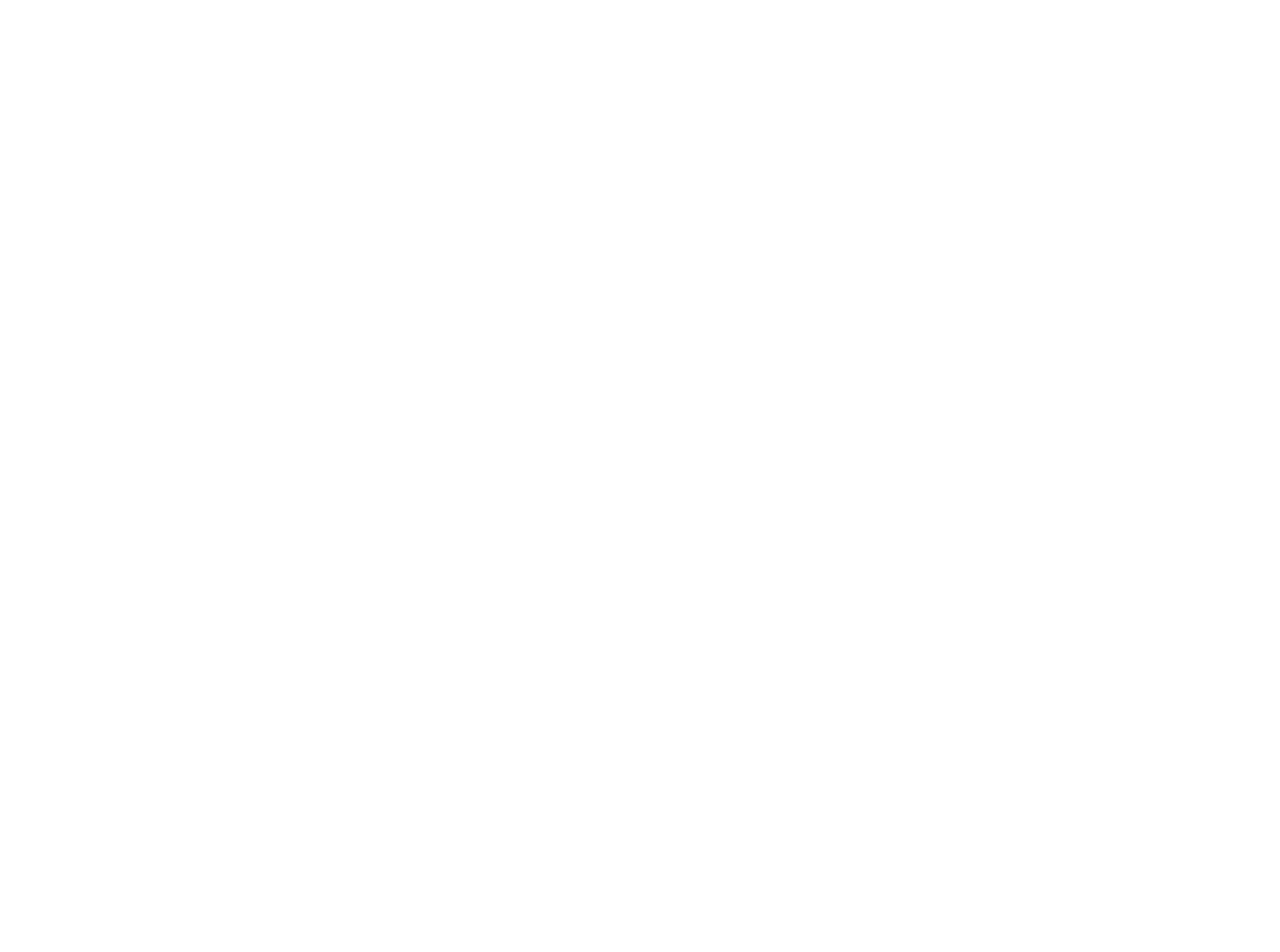
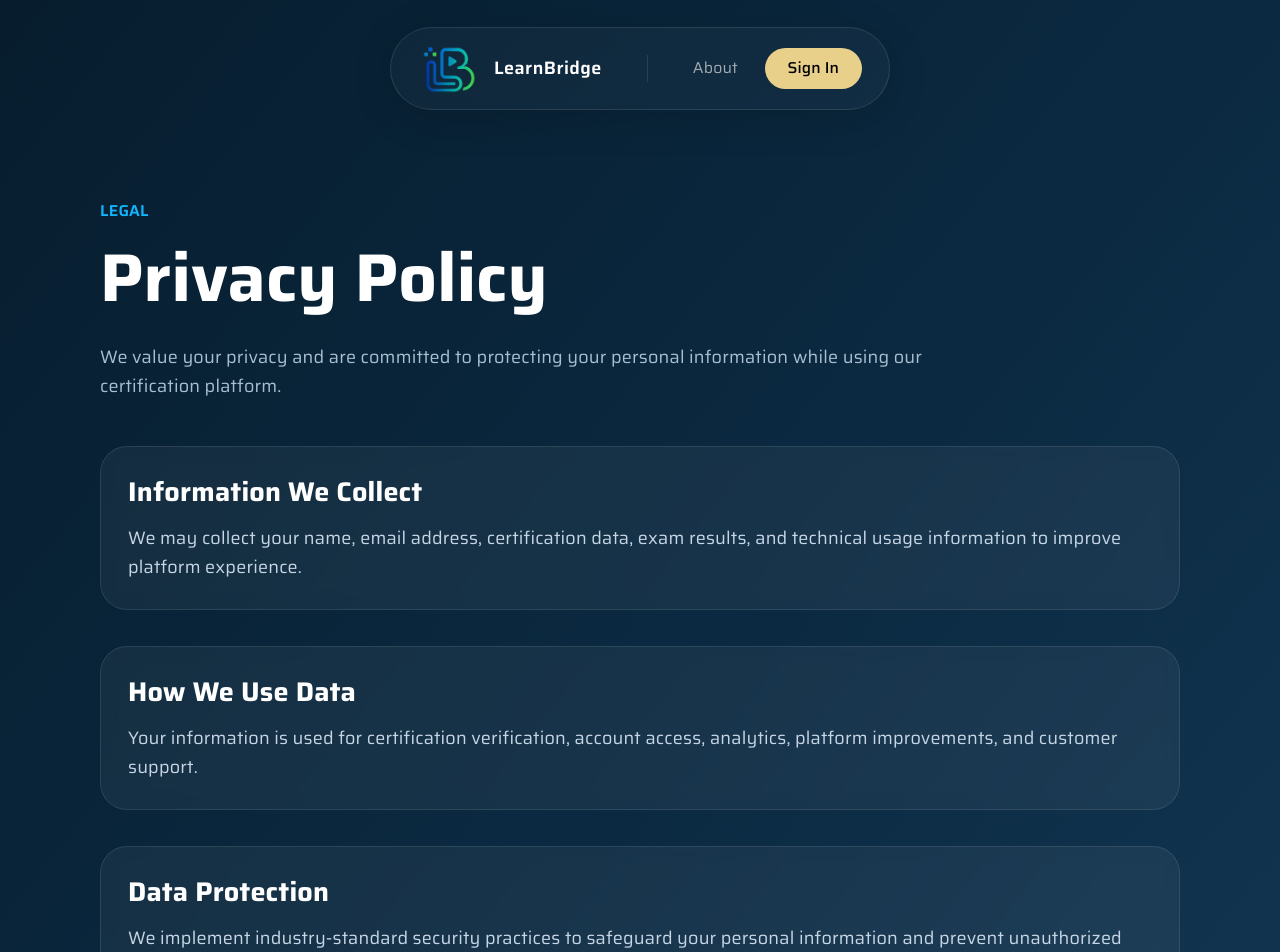
Before and after one commit to everlinesys/CertificationHUb, a React (Vite) app: page /privacy in a window 1280 px wide. Before the commit this address had no page. Shown: the top 952 px of the page. Before the commit the page ends 800 px from the top, so only its background shows below. Built offline with nearby package versions, Linux system fonts and the light colour scheme.

Commit message:
real reviews

```diff
--- a/src/App.jsx
+++ b/src/App.jsx
@@ -27,10 +27,13 @@ import Explore from "./pages/student/Explore"
 import CertificatePage from "./pages/Certificate"
 import About from "./pages/About"
 import ScrollToTop from "./components/layout/ScrollToTop"
+import Terms from "./pages/Terms"
+import Privacy from "./pages/Privacy"
+import Support from "./pages/Support"
 
 export default function App() {
   return (<>
-  <ScrollToTop/>
+    <ScrollToTop />
     <Routes>
 
       {/* 🌐 MAIN APP */}
@@ -47,6 +50,9 @@ export default function App() {
         <Route path="/register" element={<Register />} />
         <Route path="/certificate/:id" element={<CertificatePage />} />
         <Route path="/about" element={<About />} />
+        <Route path="/terms" element={<Terms />} />
+        <Route path="/privacy" element={<Privacy />} />
+        <Route path="/support" element={<Support />} />
         {/* 🔐 STUDENT ROUTES */}
         <Route
           path="/dashboard"
--- /dev/null
+++ b/src/pages/Privacy.jsx
@@ -0,0 +1,83 @@
+// Privacy.jsx
+
+import Header from "../components/layout/Header"
+
+export default function Privacy() {
+  return (
+    <section className="min-h-screen bg-gradient-to-br from-[#071D2E] via-[#0B2A42] to-[#163A57] text-white">
+      <Header />
+
+      <div className="max-w-5xl mx-auto px-5 md:px-8 py-14">
+        <div className="mb-10">
+          <p className="text-[#11B5FF] text-sm font-semibold mb-3">
+            LEGAL
+          </p>
+
+          <h1 className="text-4xl md:text-6xl font-bold leading-tight">
+            Privacy Policy
+          </h1>
+
+          <p className="mt-5 text-[#A8BED1] max-w-3xl leading-relaxed">
+            We value your privacy and are committed to protecting your
+            personal information while using our certification platform.
+          </p>
+        </div>
+
+        <div className="space-y-8">
+          {[
+            {
+              title: "Information We Collect",
+              text:
+                "We may collect your name, email address, certification data, exam results, and technical usage information to improve platform experience.",
+            },
+            {
+              title: "How We Use Data",
+              text:
+                "Your information is used for certification verification, account access, analytics, platform improvements, and customer support.",
+            },
+            {
+              title: "Data Protection",
+              text:
+                "We implement industry-standard security practices to safeguard your personal information and prevent unauthorized access.",
+            },
+            {
+              title: "Third Party Services",
+              text:
+                "We may use secure third-party providers for hosting, analytics, authentication, and payment processing.",
+            },
+            {
+              title: "Cookies",
+              text:
+                "Cookies may be used to improve user experience, maintain sessions, and analyze traffic usage patterns.",
+            },
+            {
+              title: "Contact",
+              text:
+                "If you have questions regarding this Privacy Policy, please contact our support team.",
+            },
+          ].map((item, i) => (
+            <div
+              key={i}
+              className="
+                bg-white/5
+                border
+                border-white/10
+                rounded-3xl
+                p-6
+                backdrop-blur-sm
+              "
+            >
+              <h2 className="text-2xl font-bold mb-3">
+                {item.title}
+              </h2>
+
+              <p className="text-[#C7D6E5] leading-relaxed">
+                {item.text}
+              </p>
+            </div>
+          ))}
+        </div>
+      </div>
+    </section>
+  )
+}
--- /dev/null
+++ b/src/pages/Support.jsx
@@ -0,0 +1,91 @@
+// Support.jsx
+
+import Header from "../components/layout/Header"
+import { Mail, Phone, MessageCircle } from "lucide-react"
+
+export default function Support() {
+  return (
+    <section className="min-h-screen bg-gradient-to-br from-[#071D2E] via-[#0B2A42] to-[#163A57] text-white">
+      <Header />
+
+      <div className="max-w-5xl mx-auto px-5 md:px-8 py-14">
+        <div className="text-center mb-12">
+          <p className="text-[#11B5FF] text-sm font-semibold mb-3">
+            SUPPORT
+          </p>
+
+          <h1 className="text-4xl md:text-6xl font-bold">
+            We're Here To Help
+          </h1>
+
+          <p className="mt-5 text-[#A8BED1] max-w-2xl mx-auto leading-relaxed">
+            Need assistance with certifications, exams, verification, or
+            technical issues? Reach out to our support team anytime.
+          </p>
+        </div>
+
+        <div className="grid md:grid-cols-3 gap-6">
+          {[
+            {
+              icon: Mail,
+              title: "Email Support",
+              value: "support@learnbridge.in",
+            },
+            {
+              icon: Phone,
+              title: "Phone",
+              value: "+91 98765 43210",
+            },
+            {
+              icon: MessageCircle,
+              title: "Live Chat",
+              value: "Available 9AM - 6PM",
+            },
+          ].map((item, i) => {
+            const Icon = item.icon
+
+            return (
+              <div
+                key={i}
+                className="
+                  bg-white/5
+                  border
+                  border-white/10
+                  rounded-3xl
+                  p-8
+                  text-center
+                  backdrop-blur-sm
+                  hover:bg-white/10
+                  transition-all
+                  duration-300
+                "
+              >
+                <div className="
+                  w-16
+                  h-16
+                  rounded-2xl
+                  bg-[#11B5FF]/20
+                  flex
+                  items-center
+                  justify-center
+                  mx-auto
+                  mb-5
+                ">
+                  <Icon className="w-8 h-8 text-[#11B5FF]" />
+                </div>
+
+                <h2 className="text-2xl font-bold mb-3">
+                  {item.title}
+                </h2>
+
+                <p className="text-[#C7D6E5]">
+                  {item.value}
+                </p>
+              </div>
+            )
+          })}
+        </div>
+      </div>
+    </section>
+  )
+}
--- /dev/null
+++ b/src/pages/Terms.jsx
@@ -0,0 +1,83 @@
+// Terms.jsx
+
+import Header from "../components/layout/Header"
+
+export default function Terms() {
+  return (
+    <section className="min-h-screen bg-gradient-to-br from-[#071D2E] via-[#0B2A42] to-[#163A57] text-white">
+      <Header />
+
+      <div className="max-w-5xl mx-auto px-5 md:px-8 py-14">
+        <div className="mb-10">
+          <p className="text-[#11B5FF] text-sm font-semibold mb-3">
+            LEGAL
+          </p>
+
+          <h1 className="text-4xl md:text-6xl font-bold leading-tight">
+            Terms & Conditions
+          </h1>
+
+          <p className="mt-5 text-[#A8BED1] max-w-3xl leading-relaxed">
+            By using this platform, you agree to comply with the following
+            terms and conditions.
+          </p>
+        </div>
+
+        <div className="space-y-8">
+          {[
+            {
+              title: "Platform Usage",
+              text:
+                "Users must use the platform lawfully and avoid misuse, fraudulent activities, or unauthorized access attempts.",
+            },
+            {
+              title: "Certification Validity",
+              text:
+                "Certificates are issued based on assessment performance and may be revoked in case of fraudulent activity.",
+            },
+            {
+              title: "User Responsibility",
+              text:
+                "Users are responsible for maintaining the confidentiality of their account credentials.",
+            },
+            {
+              title: "Intellectual Property",
+              text:
+                "All platform content, branding, designs, and examination materials remain the intellectual property of the platform.",
+            },
+            {
+              title: "Limitation of Liability",
+              text:
+                "We are not liable for indirect damages, service interruptions, or losses arising from platform usage.",
+            },
+            {
+              title: "Policy Changes",
+              text:
+                "Terms may be updated periodically without prior notice. Continued use indicates acceptance of updated policies.",
+            },
+          ].map((item, i) => (
+            <div
+              key={i}
+              className="
+                bg-white/5
+                border
+                border-white/10
+                rounded-3xl
+                p-6
+                backdrop-blur-sm
+              "
+            >
+              <h2 className="text-2xl font-bold mb-3">
+                {item.title}
+              </h2>
+
+              <p className="text-[#C7D6E5] leading-relaxed">
+                {item.text}
+              </p>
+            </div>
+          ))}
+        </div>
+      </div>
+    </section>
+  )
+}
```
Also changed, not shown: public/robots.txt (added), 1 other file (tests, documents, lock files or other folders).
